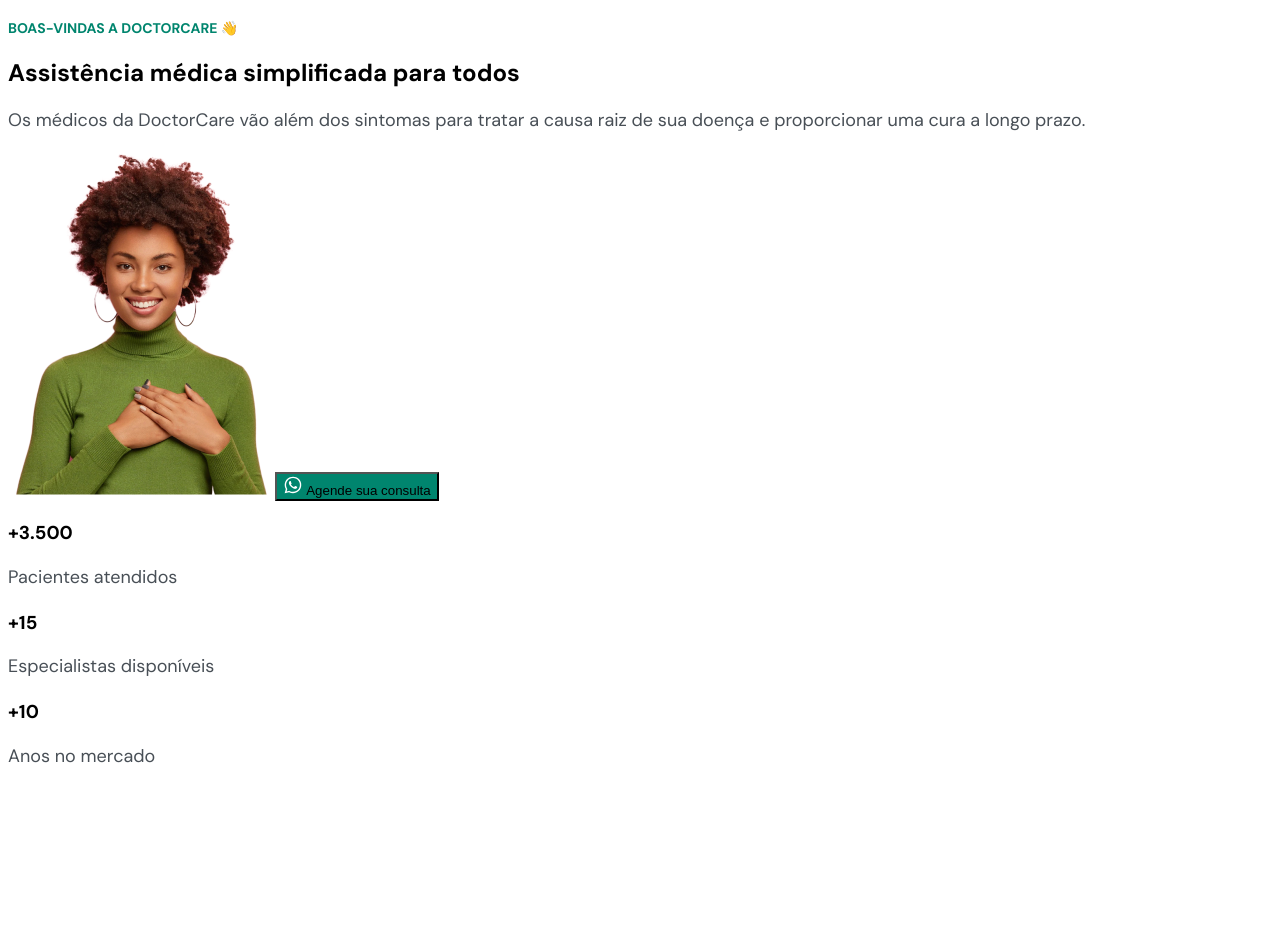
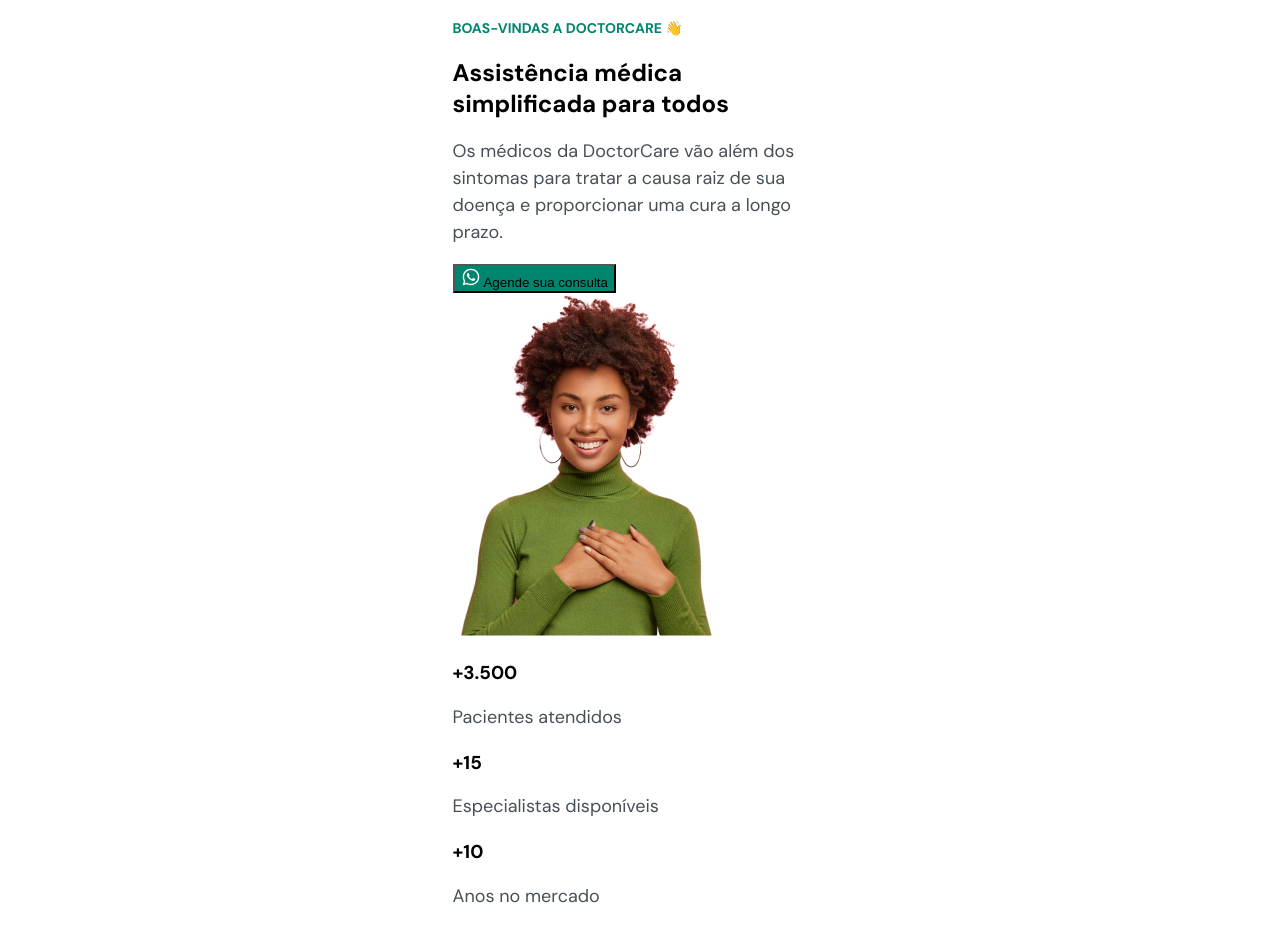
Before and after one commit to gerald0n/nlw-week.github.io, a plain HTML site: page index.html in a window 1280 px wide. Before the commit the page ends 800 px from the top, so only its background shows below. Drawn offline with Linux system fonts and the light colour scheme.

Commit message:
correcao de bug do header com margin automatico

```diff
--- a/index.html
+++ b/index.html
@@ -12,18 +12,13 @@
 
     </head>
     <body>
-        <header>
+        <div>
         <h4>BOAS-VINDAS A DOCTORCARE 👋</h4>
         <h2>Assistência médica simplificada para todos</h2>
         <p>
             Os médicos da DoctorCare vão além dos sintomas para tratar a causa
             raiz de sua doença e proporcionar uma cura a longo prazo.
         </p>
-
-        <img
-            src="/nlw-week.github.io/assets/image.png"
-            alt="Mulher negra vestindo moletom verde e sorrindo"
-        />
 
         <button>
             <svg
@@ -41,13 +36,18 @@
             Agende sua consulta
         </button>
 
+        <img
+            src="/nlw-week.github.io/assets/image.png"
+            alt="Mulher negra vestindo moletom verde e sorrindo"
+        />
+
         <h3>+3.500</h3>
         <p>Pacientes atendidos</p>
         <h3>+15</h3>
         <p>Especialistas disponíveis</p>
         <h3>+10</h3>
         <p>Anos no mercado</p>
-    </header>
+    </div>
     </body>
 
     <!--
--- a/style.css
+++ b/style.css
@@ -26,11 +26,12 @@ body {
     font-size: 1.6rem;
 }
 
-/**header {
+div {
     width: 37.5rem;
-    margin auto faz com que a página preencha de margem os espaços sobrando automaticamente; nesse caso, fazendo com que o conteúdo fique centralizado
+    margin-left: auto;
+    margin-right: auto;
+    /**margin auto faz com que a página preencha de margem os espaços sobrando automaticamente; nesse caso, fazendo com que o conteúdo fique centralizado**/
 }
-**/
 
 h4 {
     font-size: 1.4rem;
```
